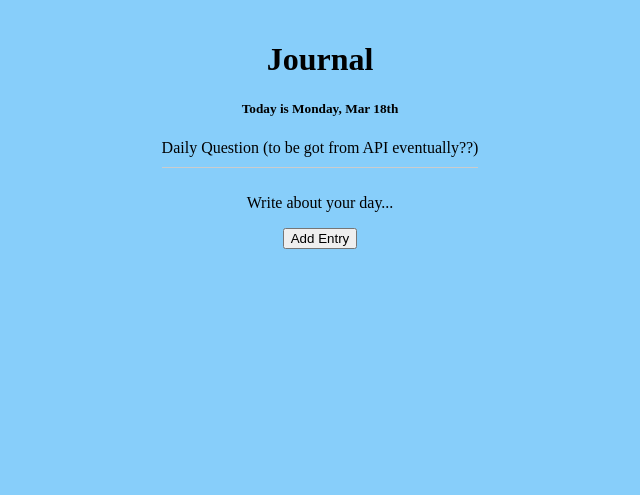
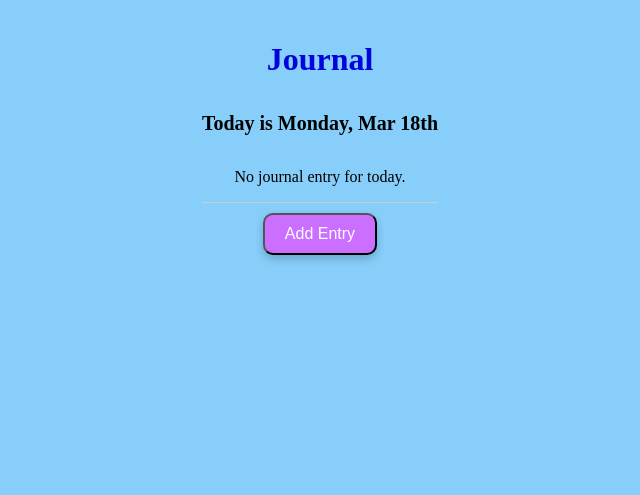
Before and after one commit to LGsusM69/wellNest, a Django app: page /journal/ in a window 1280 px wide. Shown: the part 81-576 px from the top of the page, without its empty margins (320-960 px from the left). Run offline with Django 3.2, Linux system fonts and the light colour scheme.

Commit message:
style submit buttons lol

```diff
--- a/main_app/static/CSS/style.css
+++ b/main_app/static/CSS/style.css
@@ -27,12 +27,10 @@
   text-decoration: none;
 }
 
-
 main {
   flex: 1;
   text-align: center;
 }
-
 
 footer.page-footer {
   font-size: 15px;
@@ -66,14 +64,13 @@
 
 .nav-wrapper ul.right li a.about-link,
 .nav-wrapper ul.right li a.login-link {
-  color:#666666 ;
+  color: #666666;
   margin-right: 15px;
   text-decoration: none;
 }
 .nav-wrapper ul.right li a.about-link:hover,
 .nav-wrapper ul.right li a.login-link:hover {
   color: #999999;
-
 }
 
 .login-link {
@@ -286,3 +283,25 @@
 .card.better-tomorrow {
   background: linear-gradient(45deg, #fdff78, #ffd966, #cab600);
 }
+
+.add-btn {
+  font-size: 16px;
+  border-radius: 10px;
+  background-color: #ca6fff;
+  color: white;
+  padding: 10px 20px;
+  box-shadow: 0 4px 8px 0 rgba(0, 0, 0, 0.2);
+  transition: background-color 0.3s;
+}
+
+.add-btn:hover {
+  background-color: #7c00b6;
+}
+
+.journal-title {
+  color: rgb(0, 4, 218);
+}
+
+.today-is {
+  font-size: 20px;
+}
--- a/main_app/templates/features/checkins.html
+++ b/main_app/templates/features/checkins.html
@@ -1,7 +1,7 @@
 {% extends 'base.html' %} {% block content %}
 
 <h1 class="checkin">Check In</h1>
-<h5>Today is {{ current_date|date:'l, M jS' }}</h5>
+<h5 class="today-is">Today is {{ current_date|date:'l, M jS' }}</h5>
 <div class="all-checkins">
   <form action="" method="post">
     <div class="card mood-check">
@@ -246,7 +246,7 @@
 
       <input type="text" name="improve-tomorrow" />
     </div>
-    <button type="submit">Submit Check-In</button>
+    <button class="add-btn" type="submit">Submit Check-In</button>
   </form>
 </div>
 {% endblock %}
--- a/main_app/templates/features/journal.html
+++ b/main_app/templates/features/journal.html
@@ -5,16 +5,21 @@
     <h1>Journal</h1>
   </div>
   <div class="today-date">
-    <h5>Today is {{ current_date|date:'l, M jS' }}</h5>
+    <h5 class="today-is">Today is {{ current_date|date:'l, M jS' }}</h5>
   </div>
-  <div class="journal-question">
-    Daily Question (to be got from API eventually??)
-  </div>
+  {% if today_entry %}
+  <h1>Today's Journal Entry</h1>
+  <p>Daily Prompt: {{ today_entry.dailyPrompt }}</p>
+  <p>Free Write: {{ today_entry.freeWrite }}</p>
+  {% else %}
+  <p>No journal entry for today.</p>
+  {% endif %}
+
+  <div class="journal-question"></div>
   <div class="journal-entry">
-    <p class="journal-text">Write about your day...</p>
     <form action="{% url 'journal_create' %}" method="post">
       {% csrf_token %} {{ form.as_p }}
-      <button type="submit">Add Entry</button>
+      <button class="add-btn" type="submit">Add Entry</button>
     </form>
   </div>
 </div>
--- a/main_app/templates/features/plans.html
+++ b/main_app/templates/features/plans.html
@@ -2,7 +2,9 @@
 <h1 class="plan-title">Daily Plans</h1>
 {% if plan %}
 <div class="plan-made">
-  <p>Today is {{ current_date|date:'l, M jS' }} - {{ plan.plan }}</p>
+  <p class="today-is">
+    Today is {{ current_date|date:'l, M jS' }} - {{ plan.plan }}
+  </p>
 </div>
 {% else %}
 <div class="make-plan">
@@ -11,7 +13,7 @@
   <h3>Add a Plan</h3>
   <form action="{% url 'plan_create' %}" method="post">
     {% csrf_token %} {{ form.as_p }}
-    <button class="plan-btn" type="submit">Add Plan</button>
+    <button class="add-btn" type="submit">Add Plan</button>
   </form>
 </div>
 {% endblock %}
--- a/main_app/views.py
+++ b/main_app/views.py
@@ -39,6 +39,7 @@
 
 def journal(request):
     current_date = date.today()
+    print('Today is', current_date)
     return render(request, 'features/journal.html', {'current_date': current_date})
 
 def plans(request):
```
